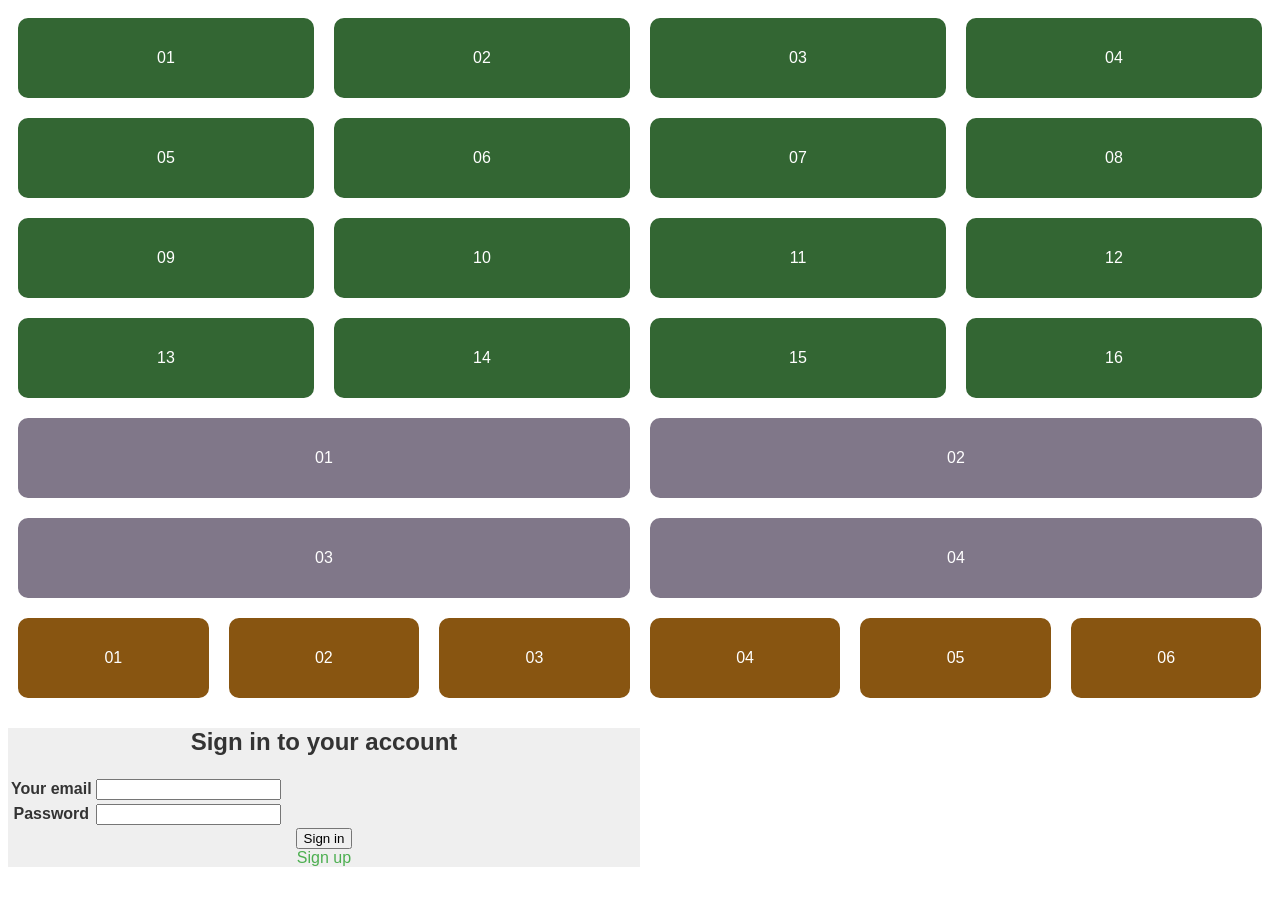
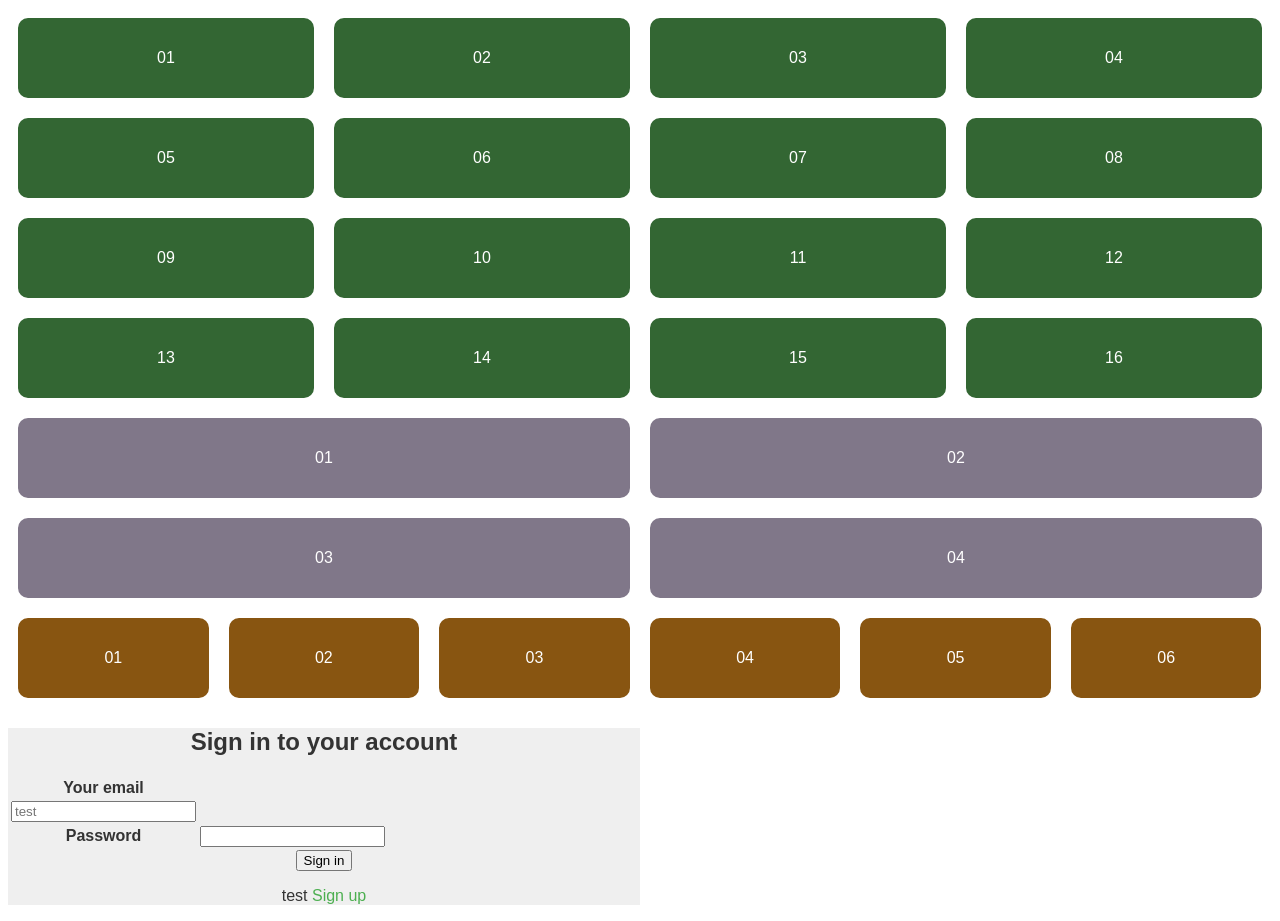
Before and after one commit to chiekodama/w8-output, a plain HTML site: page html-css/index.html in a window 1280 px wide. Before the commit the page ends 875 px from the top, so only its background shows below. Drawn offline with Linux system fonts and the light colour scheme.

Commit message:
入力部分を２段に変更

```diff
--- a/html-css/index.html
+++ b/html-css/index.html
@@ -49,8 +49,10 @@
                             Your email
                         </label>
                     </th>
+                </tr>
+                <tr>
                     <td>
-                        <input type="email" id="email">
+                        <input type="email" id="email" placeholder="test">
                     </td>
                 </tr>
                 <tr>
@@ -66,7 +68,10 @@
             </table>
             <button type="submit">Sign in</button>
         </form>
-        <a href="signup.html" class="signup-link">Sign up</a>
+        <p>
+            test
+            <a href="signup.html" class="signup-link">Sign up</a>
+        </p>
     </section>
 
 
```
